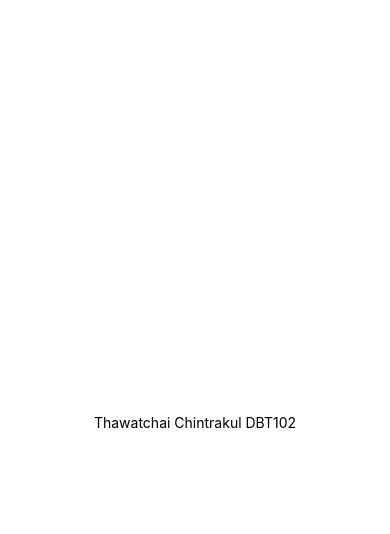
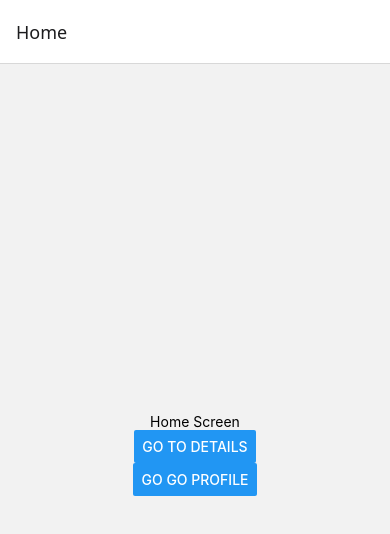
Before and after one commit to SOZEMS/react-native-expo-learning, a React Native app: screen /Home in a window 390 px wide. Shown: the top 534 px of the page. Built offline with nearby package versions, Linux system fonts and the light colour scheme.

Commit message:
feat: set up React Navigation with Home Details and Profile screens

```diff
--- a/App.js
+++ b/App.js
@@ -1,21 +1,10 @@
-import { StatusBar } from "expo-status-bar";
-import { StyleSheet, Text, View } from "react-native";
-import { Colors } from "react-native/Libraries/NewAppScreen";
+import { NavigationContainer } from "@react-navigation/native";
+import Navigation from "./components/Navigations";
 
 export default function App() {
   return (
-    <View style={styles.container}>
-      <Text>Thawatchai Chintrakul DBT102</Text>
-      <StatusBar style="auto" />
-    </View>
+    <NavigationContainer>
+      <Navigation />
+    </NavigationContainer>
   );
 }
-
-const styles = StyleSheet.create({
-  container: {
-    flex: 1,
-    backgroundColor: "#FFFFFF",
-    alignItems: "center",
-    justifyContent: "center",
-  },
-});
--- /dev/null
+++ b/components/Navigations.js
@@ -0,0 +1,16 @@
+import { createStackNavigator } from "@react-navigation/stack";
+import HomeScreen from "../pages/HomeScreen";
+import DetailsScreen from "../pages/DetailsScreen";
+import ProfileScreen from "../pages/ProfileScreen";
+
+const stack = createStackNavigator();
+
+export default function navigation() {
+  return (
+    <stack.Navigator>
+      <stack.Screen name="Home" component={HomeScreen} />
+      <stack.Screen name="Details" component={DetailsScreen} />
+      <stack.Screen name="Profile" component={ProfileScreen} />
+    </stack.Navigator>
+  );
+}
--- a/package.json
+++ b/package.json
@@ -10,10 +10,14 @@
     "web": "expo start --web"
   },
   "dependencies": {
+    "@react-navigation/native": "^7.1.16",
+    "@react-navigation/stack": "^7.4.4",
     "expo": "~53.0.20",
     "expo-status-bar": "~2.2.3",
     "react": "19.0.0",
-    "react-native": "0.79.5"
+    "react-native": "0.79.5",
+    "react-native-safe-area-context": "5.4.0",
+    "react-native-screens": "~4.11.1"
   },
   "devDependencies": {
     "@babel/core": "^7.20.0"
--- /dev/null
+++ b/pages/DetailsScreen.js
@@ -0,0 +1,14 @@
+import { View, Text, Button } from "react-native";
+
+export default function DetailsScreen({ navigation }) {
+  return (
+    <View style={{ flex: 1, alignItems: "center", justifyContent: "center" }}>
+      <Text>Details Screen</Text>
+      <Button
+        title="Go go Profile"
+        onPress={() => navigation.navigate("Profile")}
+      />
+      <Button title="Go to Home" onPress={() => navigation.navigate("Home")} />
+    </View>
+  );
+}
--- /dev/null
+++ b/pages/HomeScreen.js
@@ -0,0 +1,17 @@
+import { View, Text, Button } from "react-native";
+
+export default function HomeScreen({ navigation }) {
+  return (
+    <View style={{ flex: 1, alignItems: "center", justifyContent: "center" }}>
+      <Text>Home Screen</Text>
+      <Button
+        title="Go to Details"
+        onPress={() => navigation.navigate("Details")}
+      />
+      <Button
+        title="Go go Profile"
+        onPress={() => navigation.navigate("Profile")}
+      />
+    </View>
+  );
+}
--- /dev/null
+++ b/pages/ProfileScreen.js
@@ -0,0 +1,14 @@
+import { View, Text, Button } from "react-native";
+
+export default function ProfileScreen({ navigation }) {
+  return (
+    <View style={{ flex: 1, alignItems: "center", justifyContent: "center" }}>
+      <Text>Thawatchai Chintrakul DBT103</Text>
+      <Button title="Go to Home" onPress={() => navigation.navigate("Home")} />
+      <Button
+        title="Go to Details"
+        onPress={() => navigation.navigate("Details")}
+      />
+    </View>
+  );
+}
```
Also changed, not shown: 1 other file (tests, documents, lock files or other folders).
